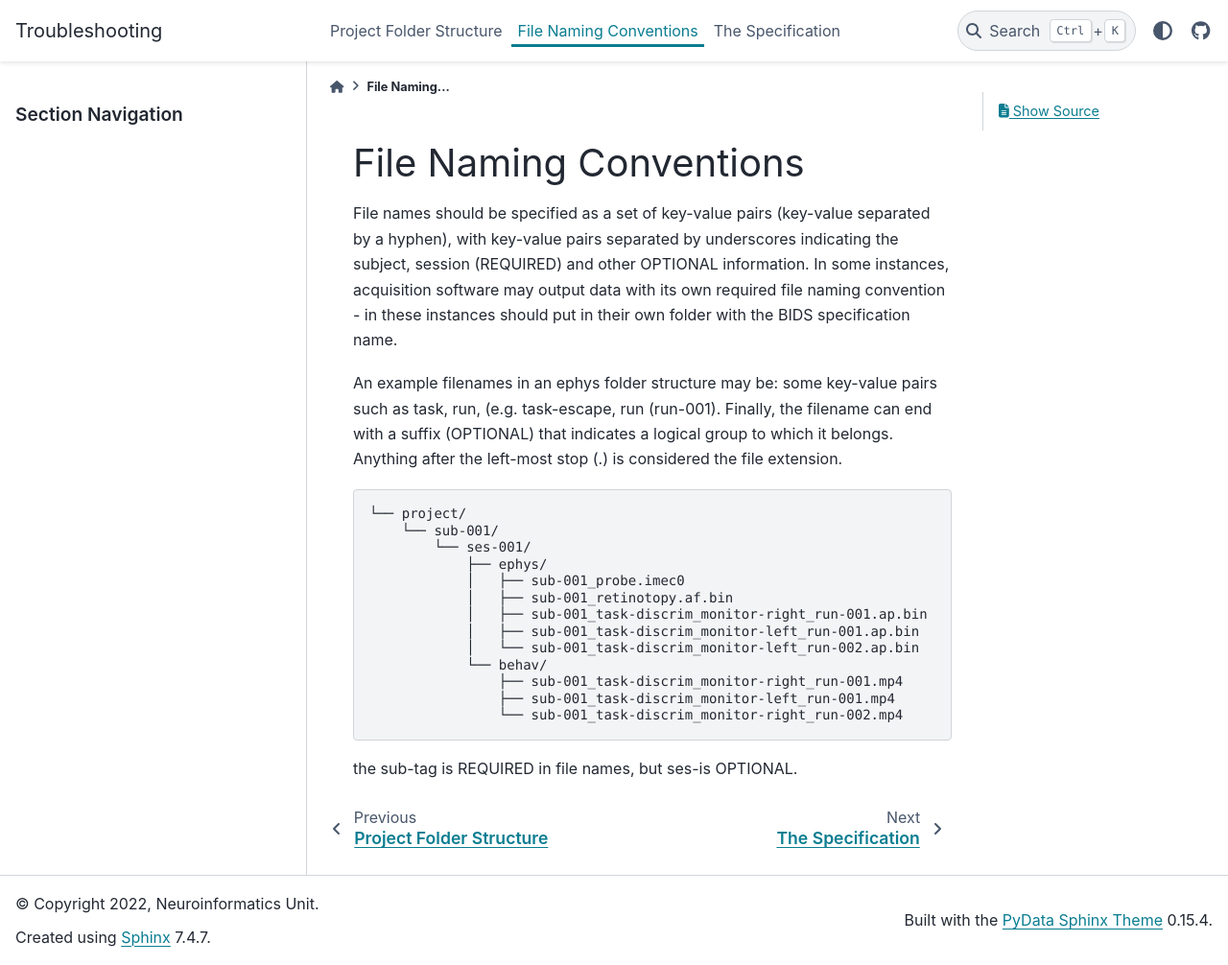
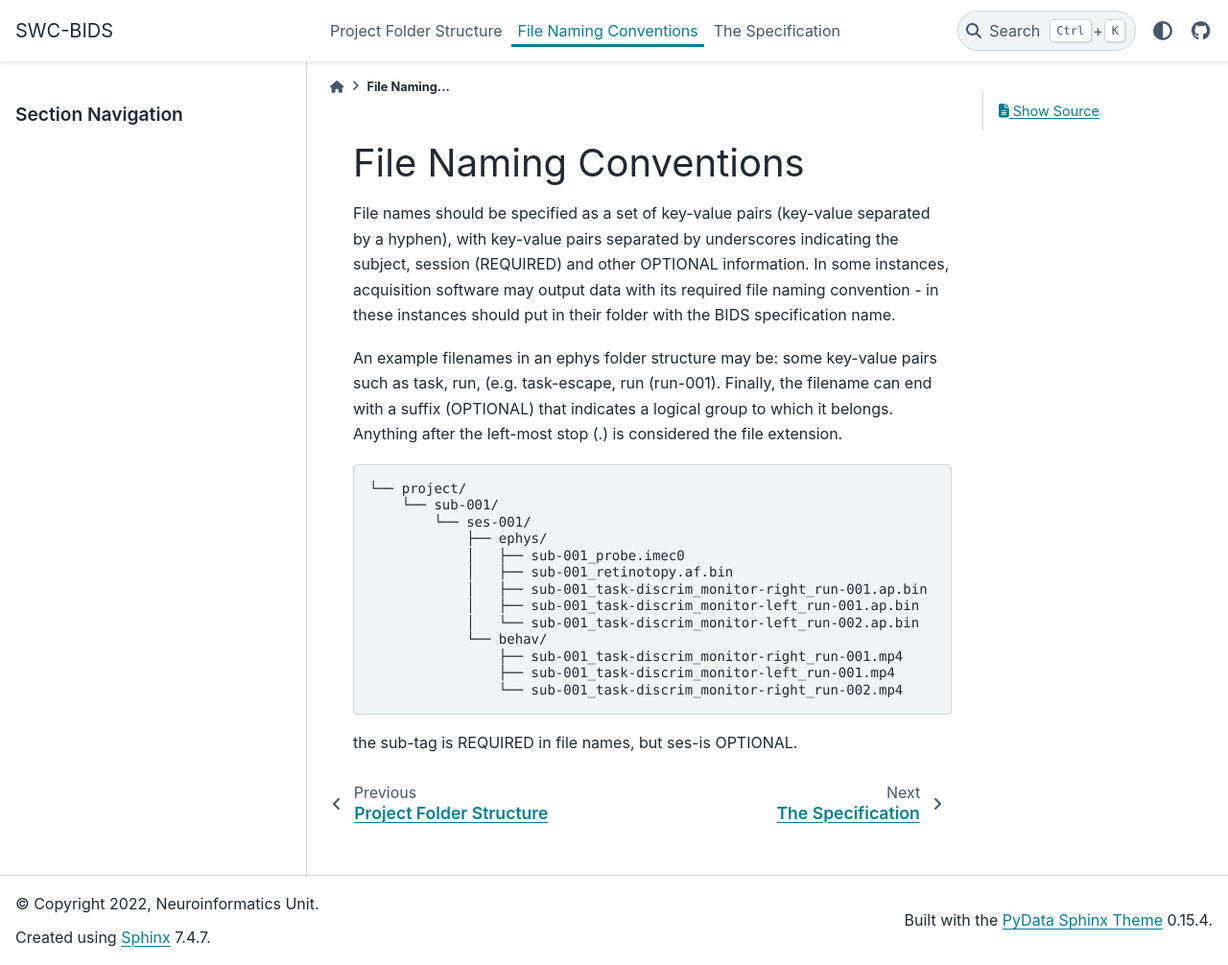
Before and after one commit to neuroinformatics-unit/NeuroBlueprint, a Sphinx documentation site: the page built from docs/source/file_naming.md, in a window 1280 px wide and 1006 px high. Shown: the whole window at 96% size. Built offline with Sphinx 7.4.7 and the PyData theme 0.15.4, drawn with Linux system fonts in a browser that asks for light colours.

Commit message:
Add small changes (typos, fix headings)

```diff
--- a/docs/source/conf.py
+++ b/docs/source/conf.py
@@ -81,7 +81,7 @@
 # a list of builtin themes.
 #
 html_theme = 'pydata_sphinx_theme'
-html_title = 'Troubleshooting'
+html_title = 'SWC-BIDS'
 
 ## Cutomize the theme
 html_theme_options = {
--- a/docs/source/file_naming.md
+++ b/docs/source/file_naming.md
@@ -1,9 +1,9 @@
-## File Naming Conventions
+# File Naming Conventions
 
 File names should be specified as a set of key-value pairs (key-value separated by a hyphen),
 with key-value pairs separated by underscores indicating the subject, session (REQUIRED)
-and other OPTIONAL information. In some instances, acquisition software may output data with its own required file naming convention -
-in these instances should put in their own folder with the BIDS specification name.
+and other OPTIONAL information. In some instances, acquisition software may output data with its required file naming convention -
+in these instances should put in their folder with the BIDS specification name.
 
 
 An example filenames in an ephys folder structure may be:
```
Also changed, not shown: docs/source/folder_structure.md (+3 -3 lines).
